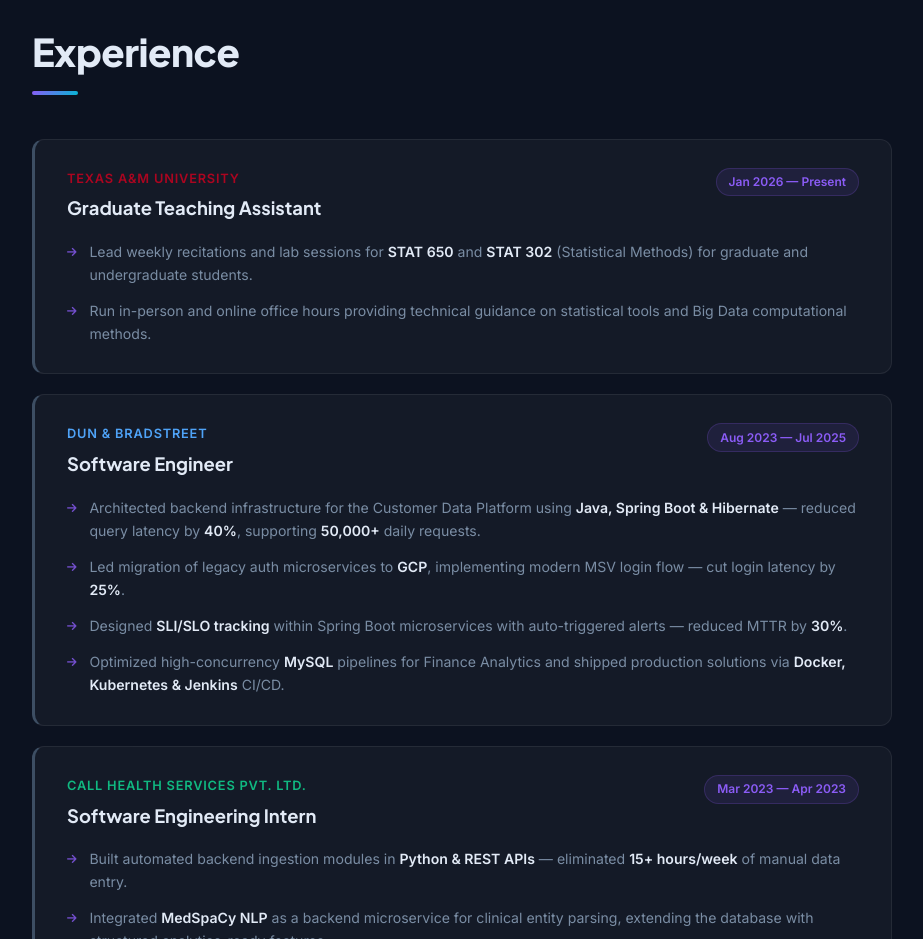
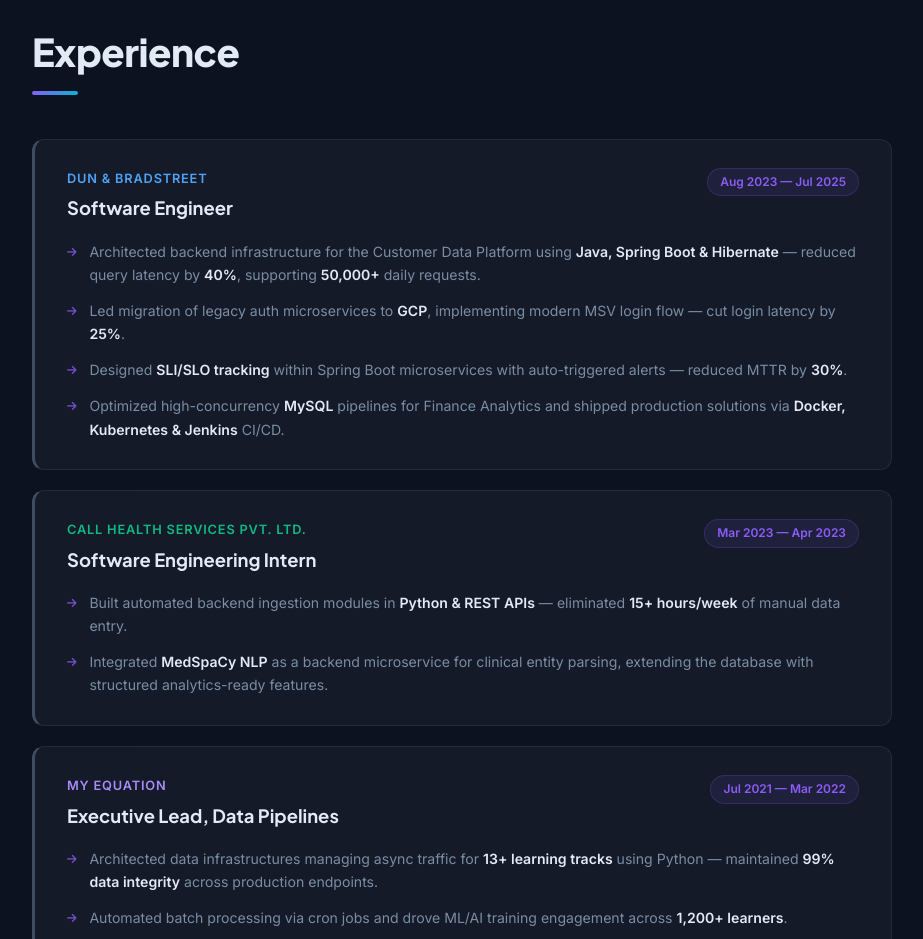
Before and after one commit to arvindermundraa/ArvinderMundra, a plain HTML site: page index.html in a window 1280 px wide. Shown: the part 900-1839 px from the top of the page, without its empty margins (122-1045 px from the left). Drawn offline with Linux system fonts and the light colour scheme.

Commit message:
Remove Graduate Teaching Assistant entry from experience

```diff
--- a/index.html
+++ b/index.html
@@ -91,20 +91,6 @@
         <h2 class="section-title">Experience</h2>
 
         <div class="exp-list">
-
-            <div class="exp-card" data-co="tamu">
-                <div class="exp-head">
-                    <div>
-                        <p class="exp-company">Texas A&amp;M University</p>
-                        <h3 class="exp-role">Graduate Teaching Assistant</h3>
-                    </div>
-                    <span class="exp-date">Jan 2026 — Present</span>
-                </div>
-                <ul class="bullets">
-                    <li>Lead weekly recitations and lab sessions for <strong>STAT 650</strong> and <strong>STAT 302</strong> (Statistical Methods) for graduate and undergraduate students.</li>
-                    <li>Run in-person and online office hours providing technical guidance on statistical tools and Big Data computational methods.</li>
-                </ul>
-            </div>
 
             <div class="exp-card" data-co="dnb">
                 <div class="exp-head">
```
